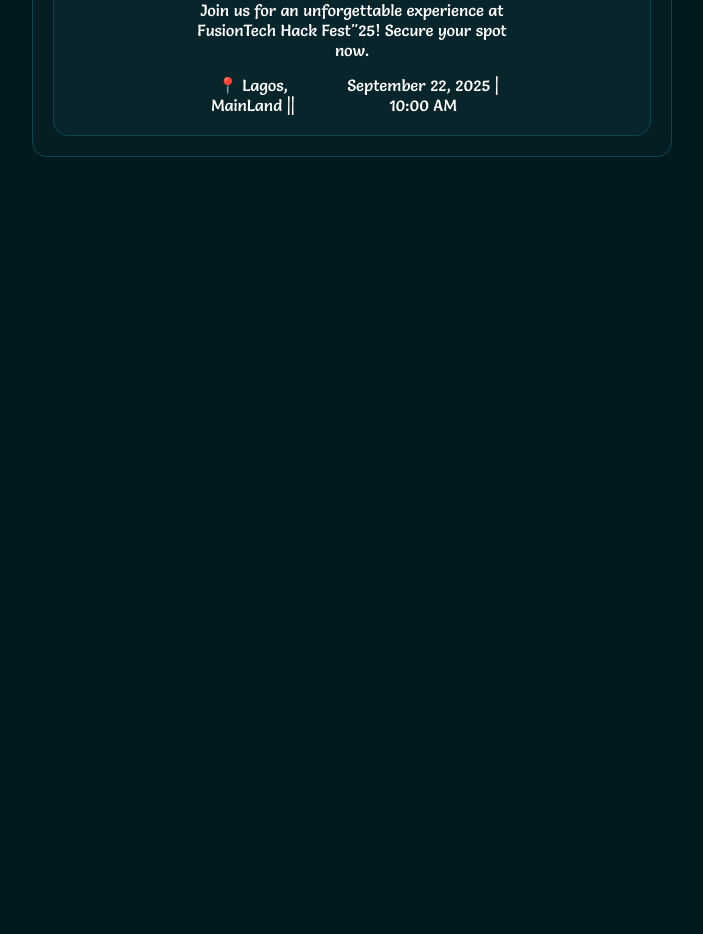
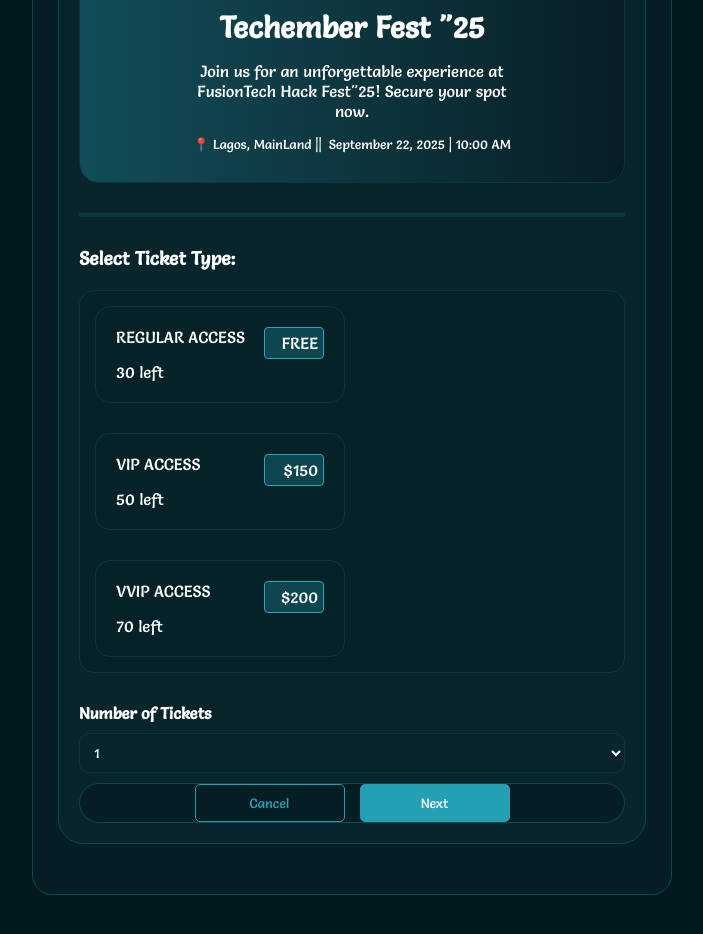
Before and after one commit to Jaycode01/TICZ---Event-Tickets-Generator, a React (Vite) app: page / in a window 1280 px wide. Shown: the part 320-1254 px from the top of the page, without its empty margins (288-991 px from the left). Before the commit the page ends 800 px from the top, so only its background shows below. Built offline with nearby package versions, Linux system fonts and the light colour scheme.

Commit message:
02--------------02

```diff
--- a/index.html
+++ b/index.html
@@ -2,7 +2,7 @@
 <html lang="en">
   <head>
     <meta charset="UTF-8" />
-    <link rel="icon" type="image/svg+xml" href="./src/images/ticz logo.svg" />
+    <link rel="icon" type="image/svg+xml" href="./src/images/thumb.svg" />
     <meta name="viewport" content="width=device-width, initial-scale=1.0" />
     <title>TICZ | Events Tickets Generator</title>
   </head>
--- a/src/components/Events.jsx
+++ b/src/components/Events.jsx
@@ -1,7 +1,15 @@
 import React from "react";
+import {useState} from 'react'
 import "./styles/Events.css";
+import { FaAngleDown } from "react-icons/fa6";
 
 const Events = () => {
+  const [selected, setSelected] = useState(null);
+
+  const handleClick = (index) => {
+    setSelected(index);
+  };
+
   return (
     <section>
       <div className="heading-and-progressbar">
@@ -16,7 +24,7 @@
       <div className="event-details-container">
         <div className="detail-one">
           <h2>Techember Fest "25</h2>
-          <p>
+          <p className="event-description">
             Join us for an unforgettable experience at FusionTech Hack Fest"25!
             Secure your spot now.
           </p>
@@ -25,7 +33,68 @@
             <p>September 22, 2025 | 10:00 AM</p>
           </div>
         </div>
-        <div></div>
+        <hr />
+        <div>
+          <h3>Select Ticket Type:</h3>
+          <div className="ticket-type-container">
+            <div className={`ticket-type-one ${selected === 1 ? 'active' : ''}`}
+        onClick={() => handleClick(1)}>
+              <div className="ticket-name-and-sitleft">
+                <p>regular access</p>
+                <p>30 left</p>
+              </div>
+              <div className="ticket-cost">
+                <p>FREE</p>
+              </div>
+            </div>
+            <div className={`ticket-type-two ${selected === 2 ? 'active' : ''}`}
+        onClick={() => handleClick(2)}>
+            <div className="ticket-name-and-sitleft">
+                <p>VIP access</p>
+                <p>50 left</p>
+              </div>
+              <div className="ticket-cost">
+                <p>$150</p>
+              </div>
+            </div>
+            <div className={`ticket-type-three ${selected === 3 ? 'active' : ''}`}
+        onClick={() => handleClick(3)}>
+            <div className="ticket-name-and-sitleft">
+                <p>VVIP access</p>
+                <p>70 left</p>
+              </div>
+              <div className="ticket-cost">
+                <p>$200</p>
+              </div>
+            </div>
+          </div>
+        </div>
+
+        <div className="first-ending-process">
+          <h4>Number of Tickets </h4>
+          <div className="number-of-ticket-input">
+            {/* <input type="text" id="NoOfTickets"/>
+            <label htmlFor="NoOfTickets"><FaAngleDown /> */}
+
+            <select>
+              <option>1</option>
+              <option>2</option>
+              <option>3</option>
+              <option>4</option>
+              <option>5</option>
+              <option>6</option>
+              <option>7</option>
+              <option>8</option>
+              <option>9</option>
+              <option>10</option>
+            </select>
+            {/* </label> */}
+          </div>
+          <div className="decision-btns">
+            <button>Cancel</button>
+            <button>Next</button>
+          </div>
+        </div>
       </div>
     </section>
   );
--- a/src/components/styles/Events.css
+++ b/src/components/styles/Events.css
@@ -3,8 +3,8 @@
   border: 1pt solid #0e464f;
   width: 50%;
   margin: 50px auto;
-  padding: 20px;
-  border-radius: 15px;
+  padding: 50px 25px;
+  border-radius: 20px;
   color: #fff;
 }
 
@@ -39,16 +39,23 @@
   background-color: #08252b;
   border: 1pt solid #0e464f;
   padding: 20px;
-  border-radius: 15px;
+  border-radius: 25px;
+  display: flex;
+  flex-direction: column;
+  gap: 30px;
   margin-top: 30px;
 }
 
 .detail-one {
   text-align: center;
-  padding: 0 20%;
+  padding: 30px 20%;
   display: flex;
   flex-direction: column;
   gap: 15px;
+  background: linear-gradient(to right, #249fb55d, #249fb500);
+  background-color: #0a0c1142;
+  border: 1pt solid #07373f;
+  border-radius: 20px;
 }
 
 .detail-one h2 {
@@ -58,4 +65,175 @@
 .location-and-date {
   display: flex;
   gap: 7px;
+  font-size: 13px;
+  margin: 0 auto;
 }
+
+hr{
+  border: 2px solid #07373F;
+}
+
+.ticket-type-container{
+  display: flex;
+  flex-direction: row;
+  flex-wrap: wrap;
+  background-color: #052228;
+  margin-top: 20px;
+  border: 1pt solid #07373F;
+  padding: 15px;
+  border-radius: 15px;
+  gap: 30px;
+}
+
+.ticket-type-one, .ticket-type-two, .ticket-type-three{
+  display: flex;
+  flex-direction: row;
+  cursor: pointer;
+  justify-content: space-between;
+  width: 250px;
+  border: 1pt solid #07373F;
+  padding: 20px;
+  border-radius: 15px;
+}
+
+.ticket-type-one.active, .ticket-type-two.active, .ticket-type-three.active{
+  background-color: #197686;
+  border: 1pt solid #197686;
+}
+
+.ticket-name-and-sitleft{
+  display: flex;
+  flex-direction: column;
+  gap: 15px;
+}
+
+.ticket-name-and-sitleft p:first-child{
+  text-transform: uppercase;
+}
+
+.ticket-cost{
+  background-color: #0E464F;
+  border: 1pt solid #2BA4B9;
+  height: fit-content;
+  width: 60px;
+  padding: 5px;
+  border-radius: 4px;
+}
+
+.ticket-cost p{
+  text-align: right;
+  color: #fff;
+}
+
+.first-ending-process{
+  display: flex;
+  flex-direction: column;
+  gap: 10px;
+}
+
+.number-of-ticket-input{
+  display: flex;
+  flex-direction: row;
+}
+
+.number-of-ticket-input select{
+  width: 100%;
+  border: 1pt solid #07373F;
+  background-color: inherit;
+  padding: 10px;
+  padding-right: 10px;
+  outline: none;
+  border-radius: 10px;
+  font-family: inherit;
+  color: #fff;
+}
+
+.decision-btns{
+  display: flex;
+  flex-direction: row;
+  justify-content: center;
+  border: 1pt solid #0E464F;
+  border-radius: 50px;
+  background-color: #041E23;
+  gap: 15px;
+}
+
+.decision-btns button{
+  width: 150px;
+  font-family: inherit;
+  border-radius: 5px;
+  padding: 10px;
+  border: 1pt solid #24A0B5;
+}
+
+.decision-btns button:first-child{
+  background-color: #041E23;
+  color: #24A0B5;
+}
+
+.decision-btns button:nth-child(2){
+  background-color: #24A0B5;
+  color: #fff;
+}
+
+@media screen and (max-width:625px){
+  section{
+    width: 90%;
+  }
+
+  .heading h1{
+    font-size: 20px;
+  }
+
+  .heading p{
+    font-size:  15px;
+  }
+
+  .event-details-container{
+    padding: 10px;
+  }
+
+  .detail-one{
+    padding: 20px;
+  }
+
+  .detail-one h2{
+    font-size: 25px;
+  }
+
+  .location-and-date{
+    flex-direction: column;
+  }
+
+  h3{
+    font-size: 17px;
+  }
+
+  .ticket-type-container{
+    gap: 15px;
+  }
+
+  .ticket-type-one, .ticket-type-two, .ticket-type-three{
+    margin: 0 auto;
+  }
+
+  .decision-btns{
+    flex-direction: column-reverse;
+    border: none;
+  }
+
+  .decision-btns button{
+    width: 100%;
+  }
+
+}
+
+@media screen and (max-width:450px){
+  .detail-one h2{
+    font-size: 22px;
+  }
+
+  .detail-one .event-description{
+    font-size: 14px;
+  }
+}
--- a/src/components/styles/Navbar.css
+++ b/src/components/styles/Navbar.css
@@ -36,7 +36,7 @@
   color: #fff;
 }
 
-button {
+.navbar button {
   padding: 10px;
   border-radius: 7px;
   font-family: inherit;
@@ -49,3 +49,13 @@
   align-items: center;
   cursor: pointer;
 }
+
+@media screen and (max-width:625px){
+  nav{
+    display: none;
+  }
+
+  .navbar{
+    width: 90%;
+  }
+}
```
Also changed, not shown: src/images/thumb.svg (added).
